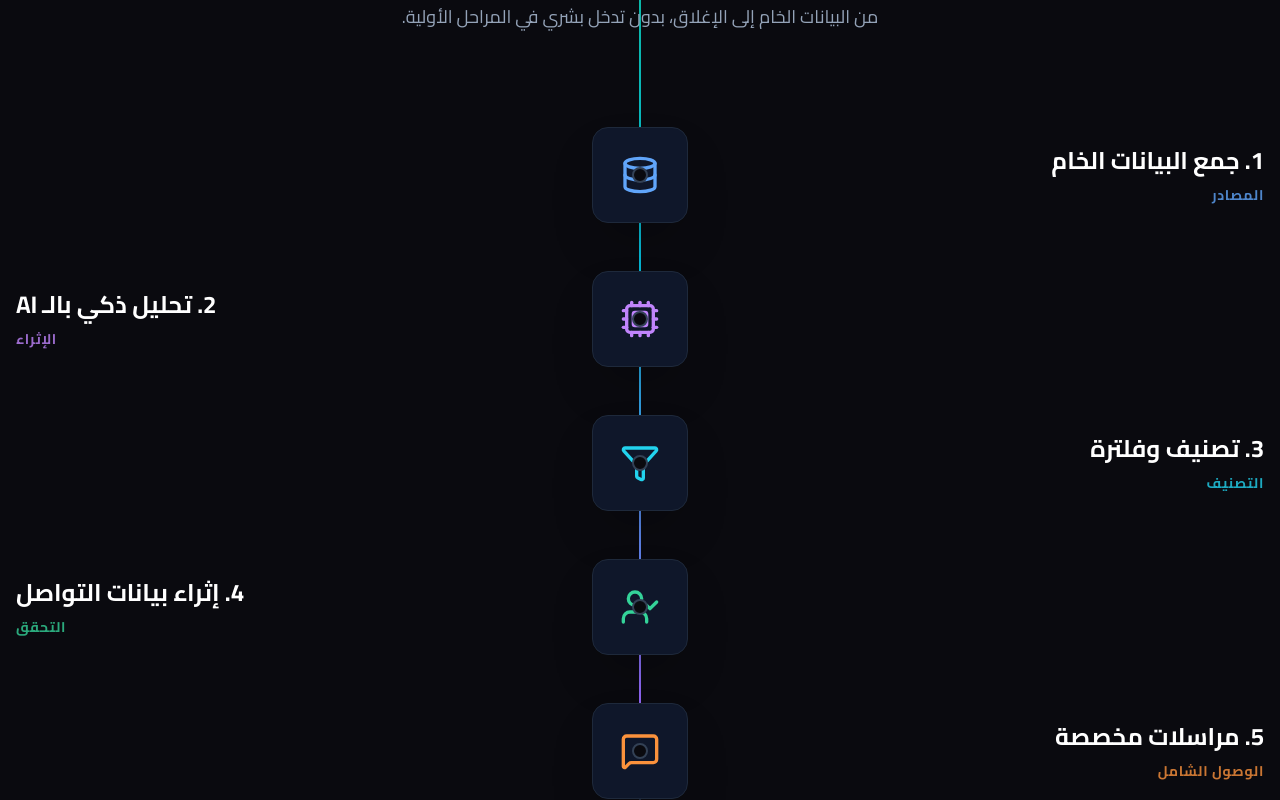
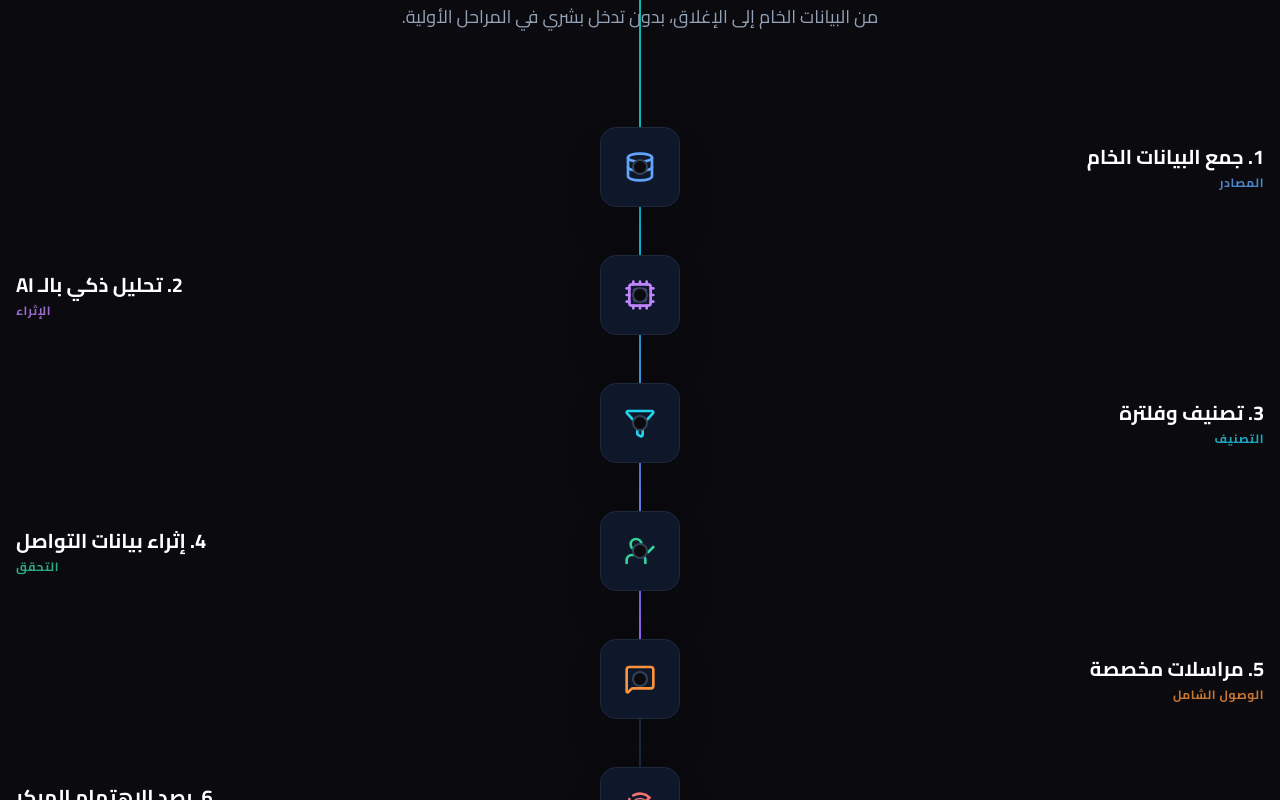
Before and after one commit to biznesclinicsgpt-png/monafsat-test-leads, a React (Vite) app: page /investment in a window 1280 px wide. Shown: the part 2800-3600 px from the top of the page. Built offline with nearby package versions, Linux system fonts and the light colour scheme; no server answers.

Commit message:
style(ui): ultra-compact timeline & verify wallet logic

```diff
--- a/components/Investment/JourneyTimeline.tsx
+++ b/components/Investment/JourneyTimeline.tsx
@@ -64,7 +64,7 @@ export const JourneyTimeline = () => {
                             whileInView={{ opacity: 1, scale: 1 }}
                             viewport={{ once: true, margin: "-100px" }}
                             transition={{ duration: 0.5, delay: idx * 0.1 }}
-                            className={`flex items-center gap-6 ${idx % 2 === 0 ? 'md:flex-row' : 'md:flex-row-reverse'} flex-col relative group`}
+                            className={`flex items-center gap-3 ${idx % 2 === 0 ? 'md:flex-row' : 'md:flex-row-reverse'} flex-col relative group`}
                         >
                             {/* Circuit Node Point */}
                             <div className="absolute left-1/2 -translate-x-1/2 w-4 h-4 rounded-full bg-[#0a0a0f] border-2 border-slate-700 z-20 group-hover:border-emerald-500 transition-colors">
@@ -73,15 +73,15 @@ export const JourneyTimeline = () => {
 
                             {/* Text Content */}
                             <div className={`flex-1 ${idx % 2 === 0 ? 'md:text-right' : 'md:text-left'} text-center`}>
-                                <h3 className="text-2xl font-bold text-white mb-2 group-hover:text-emerald-400 transition-colors">{step.title}</h3>
-                                <p className={`font-bold text-sm ${step.color} opacity-80 uppercase tracking-wider`}>{step.desc}</p>
+                                <h3 className="text-xl font-bold text-white mb-1 group-hover:text-emerald-400 transition-colors">{step.title}</h3>
+                                <p className={`font-bold text-xs ${step.color} opacity-80 uppercase tracking-wider`}>{step.desc}</p>
                             </div>
 
                             {/* Icon Card */}
-                            <div className="w-24 h-24 rounded-2xl bg-slate-900 border border-slate-800 flex items-center justify-center relative z-10 group-hover:scale-110 transition-transform duration-300 shadow-2xl">
+                            <div className="w-20 h-20 rounded-2xl bg-slate-900 border border-slate-800 flex items-center justify-center relative z-10 group-hover:scale-110 transition-transform duration-300 shadow-2xl">
                                 <div className={`absolute inset-0 rounded-2xl ${step.bg} opacity-0 group-hover:opacity-100 transition-opacity duration-300`} />
                                 <div className={`absolute -inset-[1px] rounded-2xl ${step.border} opacity-0 group-hover:opacity-100 transition-opacity duration-300 blur-sm`} />
-                                <step.icon className={`w-10 h-10 ${step.color}`} />
+                                <step.icon className={`w-8 h-8 ${step.color}`} />
                             </div>
 
                             {/* Empty space for grid balance */}
```
